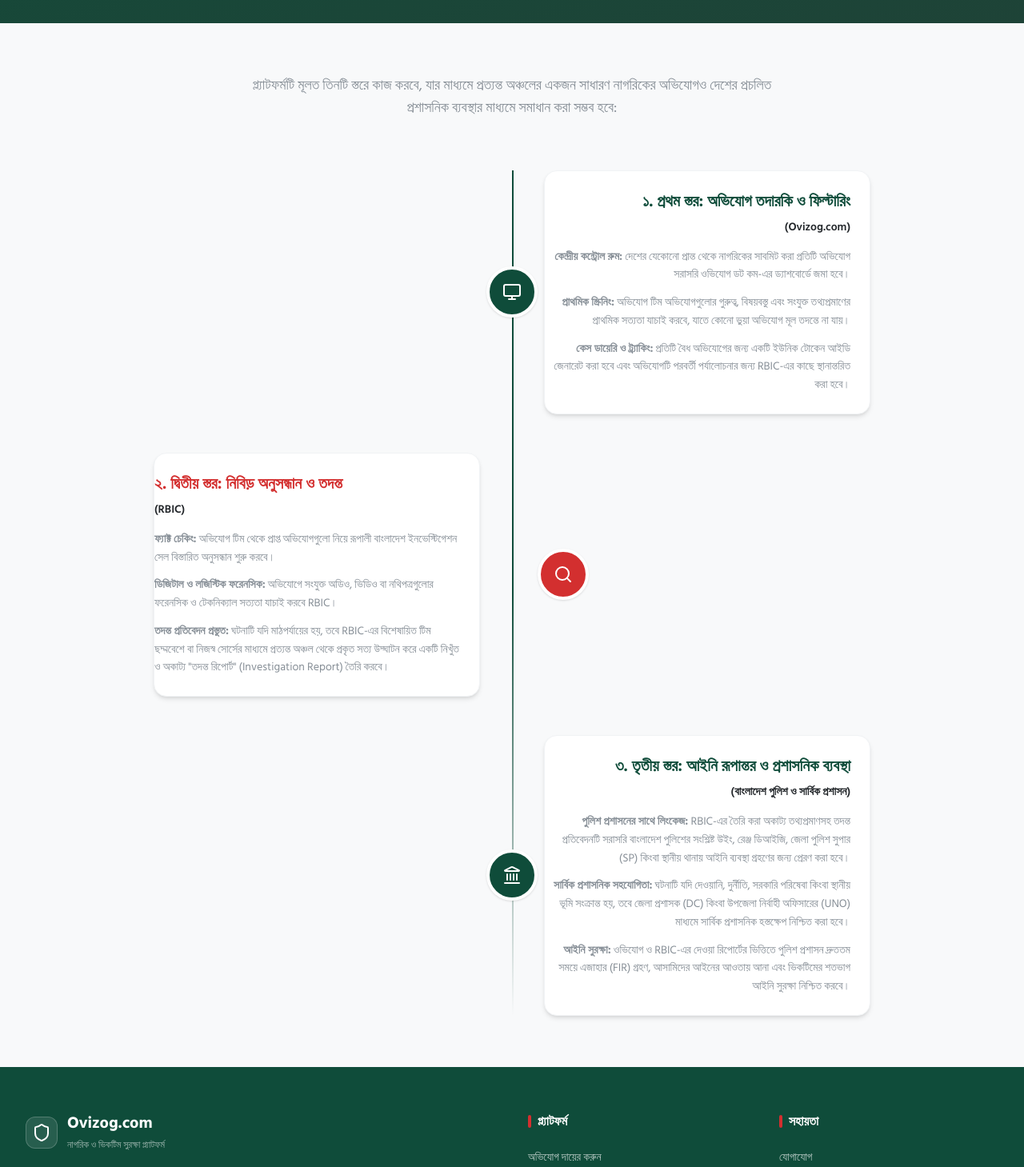
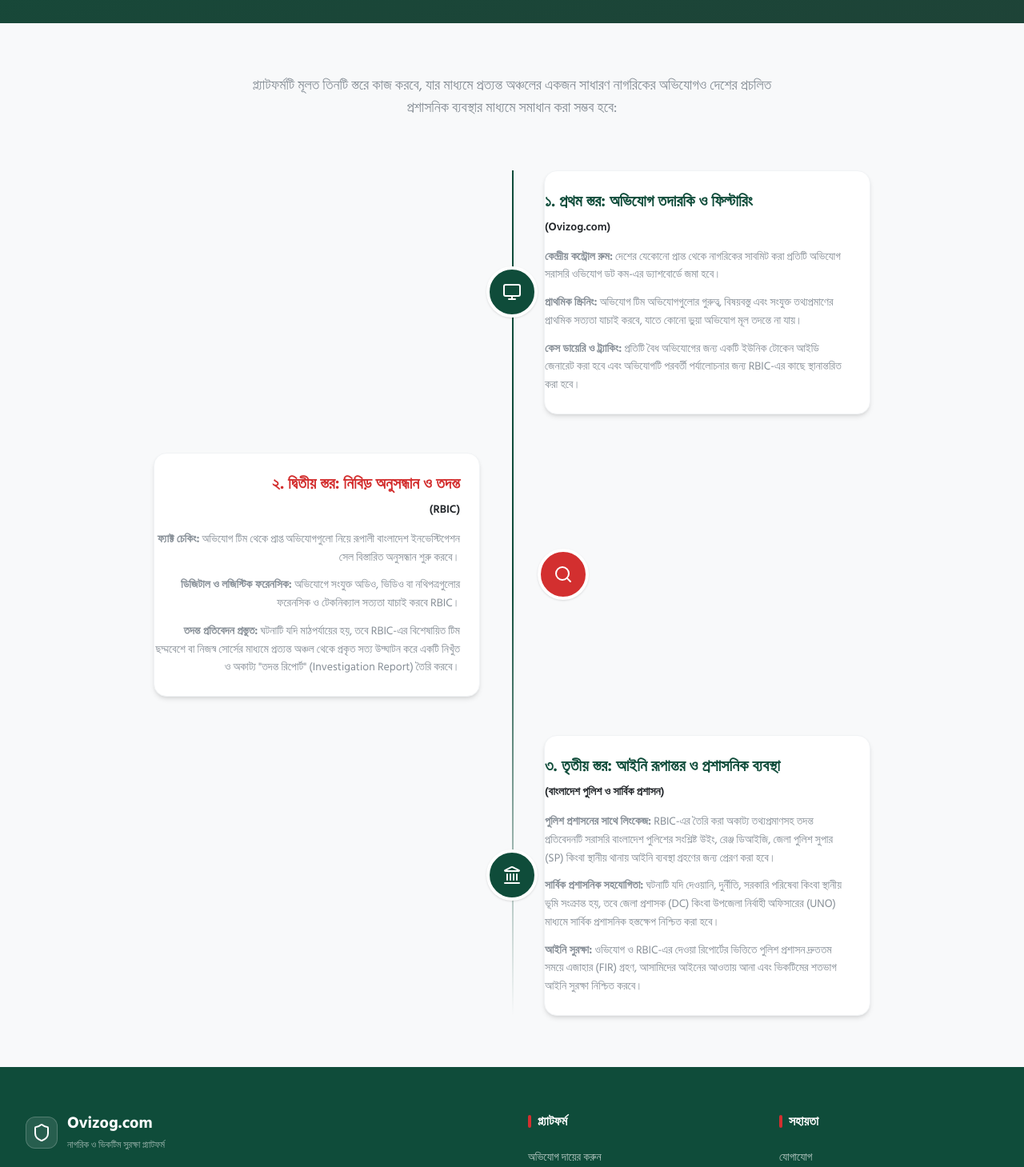
Before and after one commit to OmarFarukApurbo/ovizog-app, a Next.js app: page /workflow in a window 1280 px wide. Shown: the part 406-1865 px from the top of the page at 80% size. Built offline with nearby package versions, Linux system fonts and the light colour scheme.

Commit message:
style: remove promises section from security page and fix text alignment on workflow timeline

```diff
--- a/src/app/security/page.tsx
+++ b/src/app/security/page.tsx
@@ -151,19 +151,6 @@ export default function SecurityPage() {
               </div>
             </div>
 
-            {/* Government Promises */}
-            <div className="mt-10 bg-[#0F4C3A] rounded-2xl p-8 text-white relative overflow-hidden shadow-lg">
-              <div className="absolute -right-10 -bottom-10 opacity-10">
-                <HeartHandshake className="w-48 h-48" />
-              </div>
-              <h3 className="text-2xl font-bold mb-4 relative z-10">সরকারের কাছে আমাদের প্রতিশ্রুতি ও প্রত্যাশা</h3>
-              <p className="text-white/90 leading-relaxed relative z-10 mb-4">
-                আমরা অত্যন্ত বিশ্বস্ততার সাথে প্রতিটি অভিযোগের সত্যতা যাচাই করব, ডেটার শতভাগ গোপনীয়তা রক্ষা করব এবং কোনো রাজনৈতিক বা ব্যক্তিগত এজেন্ডা ছাড়া কেবল দেশের সেবায় প্রশাসনকে অকাট্য প্রমাণ সরবরাহ করব।
-              </p>
-              <p className="text-white/90 leading-relaxed relative z-10 font-bold">
-                সরকারের কাছে প্রত্যাশা: মাঠপর্যায়ে পুলিশ প্রশাসন, উপজেলা প্রশাসন (UNO) এবং জেলা প্রশাসন (DC) যেন আমাদের প্রেরিত তদন্ত রিপোর্টগুলোকে সর্বোচ্চ গুরুত্ব দিয়ে দ্রুত আইনি ব্যবস্থা (FIR/Action) গ্রহণ করে।
-              </p>
-            </div>
 
           </div>
         </div>
--- a/src/app/workflow/page.tsx
+++ b/src/app/workflow/page.tsx
@@ -41,10 +41,10 @@ export default function WorkflowPage() {
               <div className="flex items-center justify-center w-16 h-16 rounded-full border-4 border-white bg-[#0F4C3A] text-white shadow shrink-0 md:order-1 md:group-odd:-translate-x-1/2 md:group-even:translate-x-1/2 absolute left-0 md:left-1/2 transform -translate-x-1/2">
                 <Monitor className="w-6 h-6" />
               </div>
-              <div className="w-[calc(100%-4rem)] md:w-[calc(50%-2.5rem)] pl-12 md:pl-0 p-6 rounded-2xl bg-white shadow-md border border-neutral-100 ml-auto md:ml-0 md:group-odd:text-right">
+              <div className="w-[calc(100%-4rem)] md:w-[calc(50%-2.5rem)] pl-12 md:pl-0 p-6 rounded-2xl bg-white shadow-md border border-neutral-100 ml-auto md:ml-0 md:group-even:text-right">
                 <h3 className="mb-2 font-bold text-xl text-[#0F4C3A]">১. প্রথম স্তর: অভিযোগ তদারকি ও ফিল্টারিং</h3>
                 <h4 className="mb-4 font-semibold text-neutral-900 text-sm">(Ovizog.com)</h4>
-                <ul className="space-y-3 text-neutral-600 text-sm leading-relaxed md:group-odd:text-right">
+                <ul className="space-y-3 text-neutral-600 text-sm leading-relaxed md:group-even:text-right">
                   <li><strong>কেন্দ্রীয় কন্ট্রোল রুম:</strong> দেশের যেকোনো প্রান্ত থেকে নাগরিকের সাবমিট করা প্রতিটি অভিযোগ সরাসরি ওভিযোগ ডট কম-এর ড্যাশবোর্ডে জমা হবে।</li>
                   <li><strong>প্রাথমিক স্ক্রিনিং:</strong> অভিযোগ টিম অভিযোগগুলোর গুরুত্ব, বিষয়বস্তু এবং সংযুক্ত তথ্যপ্রমাণের প্রাথমিক সত্যতা যাচাই করবে, যাতে কোনো ভুয়া অভিযোগ মূল তদন্তে না যায়।</li>
                   <li><strong>কেস ডায়েরি ও ট্র্যাকিং:</strong> প্রতিটি বৈধ অভিযোগের জন্য একটি ইউনিক টোকেন আইডি জেনারেট করা হবে এবং অভিযোগটি পরবর্তী পর্যালোচনার জন্য RBIC-এর কাছে স্থানান্তরিত করা হবে।</li>
@@ -57,10 +57,10 @@ export default function WorkflowPage() {
               <div className="flex items-center justify-center w-16 h-16 rounded-full border-4 border-white bg-[#D32F2F] text-white shadow shrink-0 md:order-1 md:group-odd:-translate-x-1/2 md:group-even:translate-x-1/2 absolute left-0 md:left-1/2 transform -translate-x-1/2">
                 <Search className="w-6 h-6" />
               </div>
-              <div className="w-[calc(100%-4rem)] md:w-[calc(50%-2.5rem)] pl-12 md:pl-0 p-6 rounded-2xl bg-white shadow-md border border-neutral-100 ml-auto md:ml-0 md:group-odd:text-right">
+              <div className="w-[calc(100%-4rem)] md:w-[calc(50%-2.5rem)] pl-12 md:pl-0 p-6 rounded-2xl bg-white shadow-md border border-neutral-100 ml-auto md:ml-0 md:group-even:text-right">
                 <h3 className="mb-2 font-bold text-xl text-[#D32F2F]">২. দ্বিতীয় স্তর: নিবিড় অনুসন্ধান ও তদন্ত</h3>
                 <h4 className="mb-4 font-semibold text-neutral-900 text-sm">(RBIC)</h4>
-                <ul className="space-y-3 text-neutral-600 text-sm leading-relaxed md:group-odd:text-right">
+                <ul className="space-y-3 text-neutral-600 text-sm leading-relaxed md:group-even:text-right">
                   <li><strong>ফ্যাক্ট চেকিং:</strong> অভিযোগ টিম থেকে প্রাপ্ত অভিযোগগুলো নিয়ে রূপালী বাংলাদেশ ইনভেস্টিগেশন সেল বিস্তারিত অনুসন্ধান শুরু করবে।</li>
                   <li><strong>ডিজিটাল ও লজিস্টিক ফরেনসিক:</strong> অভিযোগে সংযুক্ত অডিও, ভিডিও বা নথিপত্রগুলোর ফরেনসিক ও টেকনিক্যাল সত্যতা যাচাই করবে RBIC।</li>
                   <li><strong>তদন্ত প্রতিবেদন প্রস্তুত:</strong> ঘটনাটি যদি মাঠপর্যায়ের হয়, তবে RBIC-এর বিশেষায়িত টিম ছদ্মবেশে বা নিজস্ব সোর্সের মাধ্যমে প্রত্যন্ত অঞ্চল থেকে প্রকৃত সত্য উদ্ঘাটন করে একটি নিখুঁত ও অকাট্য &quot;তদন্ত রিপোর্ট&quot; (Investigation Report) তৈরি করবে।</li>
@@ -73,10 +73,10 @@ export default function WorkflowPage() {
               <div className="flex items-center justify-center w-16 h-16 rounded-full border-4 border-white bg-[#0F4C3A] text-white shadow shrink-0 md:order-1 md:group-odd:-translate-x-1/2 md:group-even:translate-x-1/2 absolute left-0 md:left-1/2 transform -translate-x-1/2">
                 <Landmark className="w-6 h-6" />
               </div>
-              <div className="w-[calc(100%-4rem)] md:w-[calc(50%-2.5rem)] pl-12 md:pl-0 p-6 rounded-2xl bg-white shadow-md border border-neutral-100 ml-auto md:ml-0 md:group-odd:text-right">
+              <div className="w-[calc(100%-4rem)] md:w-[calc(50%-2.5rem)] pl-12 md:pl-0 p-6 rounded-2xl bg-white shadow-md border border-neutral-100 ml-auto md:ml-0 md:group-even:text-right">
                 <h3 className="mb-2 font-bold text-xl text-[#0F4C3A]">৩. তৃতীয় স্তর: আইনি রূপান্তর ও প্রশাসনিক ব্যবস্থা</h3>
                 <h4 className="mb-4 font-semibold text-neutral-900 text-sm">(বাংলাদেশ পুলিশ ও সার্বিক প্রশাসন)</h4>
-                <ul className="space-y-3 text-neutral-600 text-sm leading-relaxed md:group-odd:text-right">
+                <ul className="space-y-3 text-neutral-600 text-sm leading-relaxed md:group-even:text-right">
                   <li><strong>পুলিশ প্রশাসনের সাথে লিংকেজ:</strong> RBIC-এর তৈরি করা অকাট্য তথ্যপ্রমাণসহ তদন্ত প্রতিবেদনটি সরাসরি বাংলাদেশ পুলিশের সংশ্লিষ্ট উইং, রেঞ্জ ডিআইজি, জেলা পুলিশ সুপার (SP) কিংবা স্থানীয় থানায় আইনি ব্যবস্থা গ্রহণের জন্য প্রেরণ করা হবে।</li>
                   <li><strong>সার্বিক প্রশাসনিক সহযোগিতা:</strong> ঘটনাটি যদি দেওয়ানি, দুর্নীতি, সরকারি পরিষেবা কিংবা স্থানীয় ভূমি সংক্রান্ত হয়, তবে জেলা প্রশাসক (DC) কিংবা উপজেলা নির্বাহী অফিসারের (UNO) মাধ্যমে সার্বিক প্রশাসনিক হস্তক্ষেপ নিশ্চিত করা হবে।</li>
                   <li><strong>আইনি সুরক্ষা:</strong> ওভিযোগ ও RBIC-এর দেওয়া রিপোর্টের ভিত্তিতে পুলিশ প্রশাসন দ্রুততম সময়ে এজাহার (FIR) গ্রহণ, আসামিদের আইনের আওতায় আনা এবং ভিকটিমের শতভাগ আইনি সুরক্ষা নিশ্চিত করবে।</li>
```
